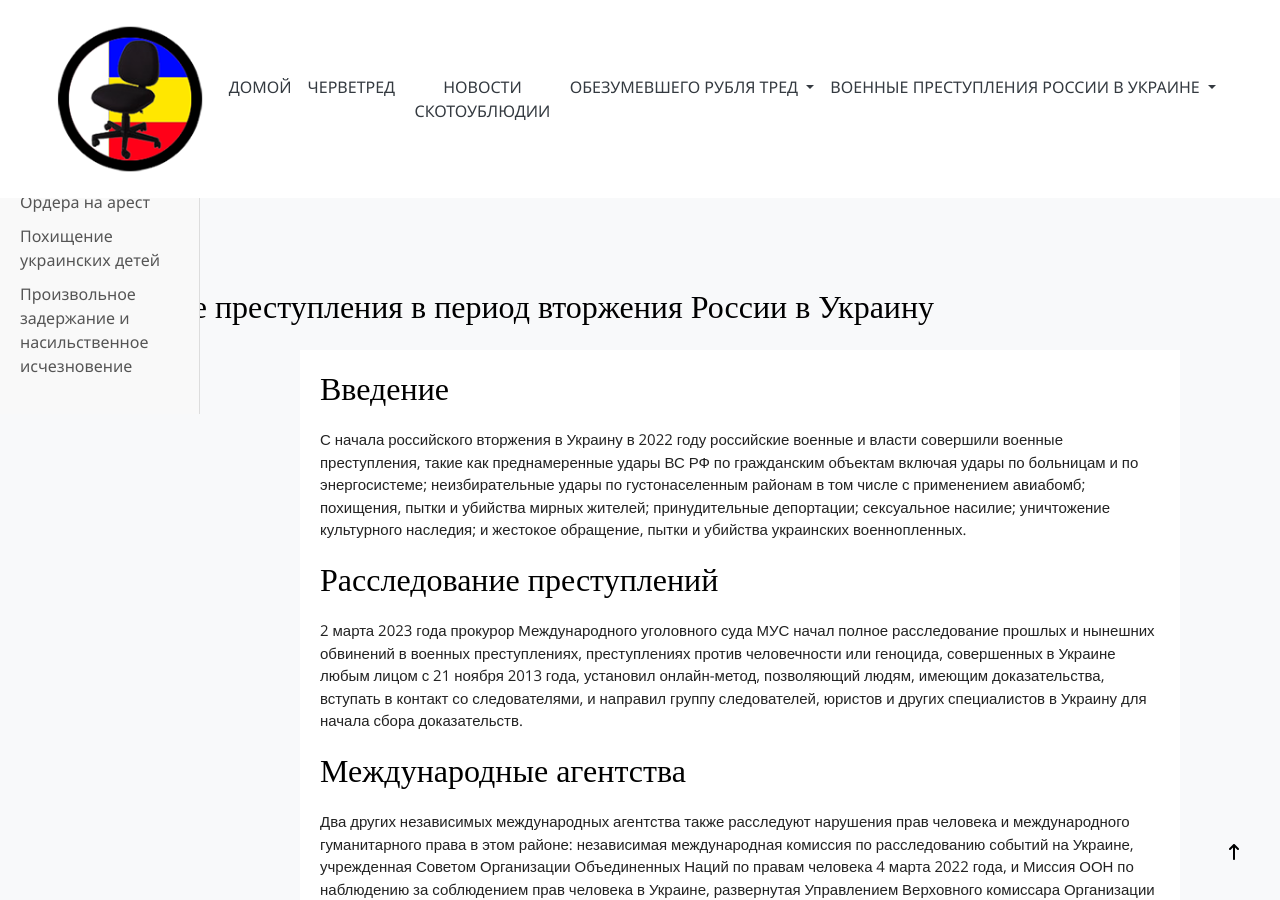
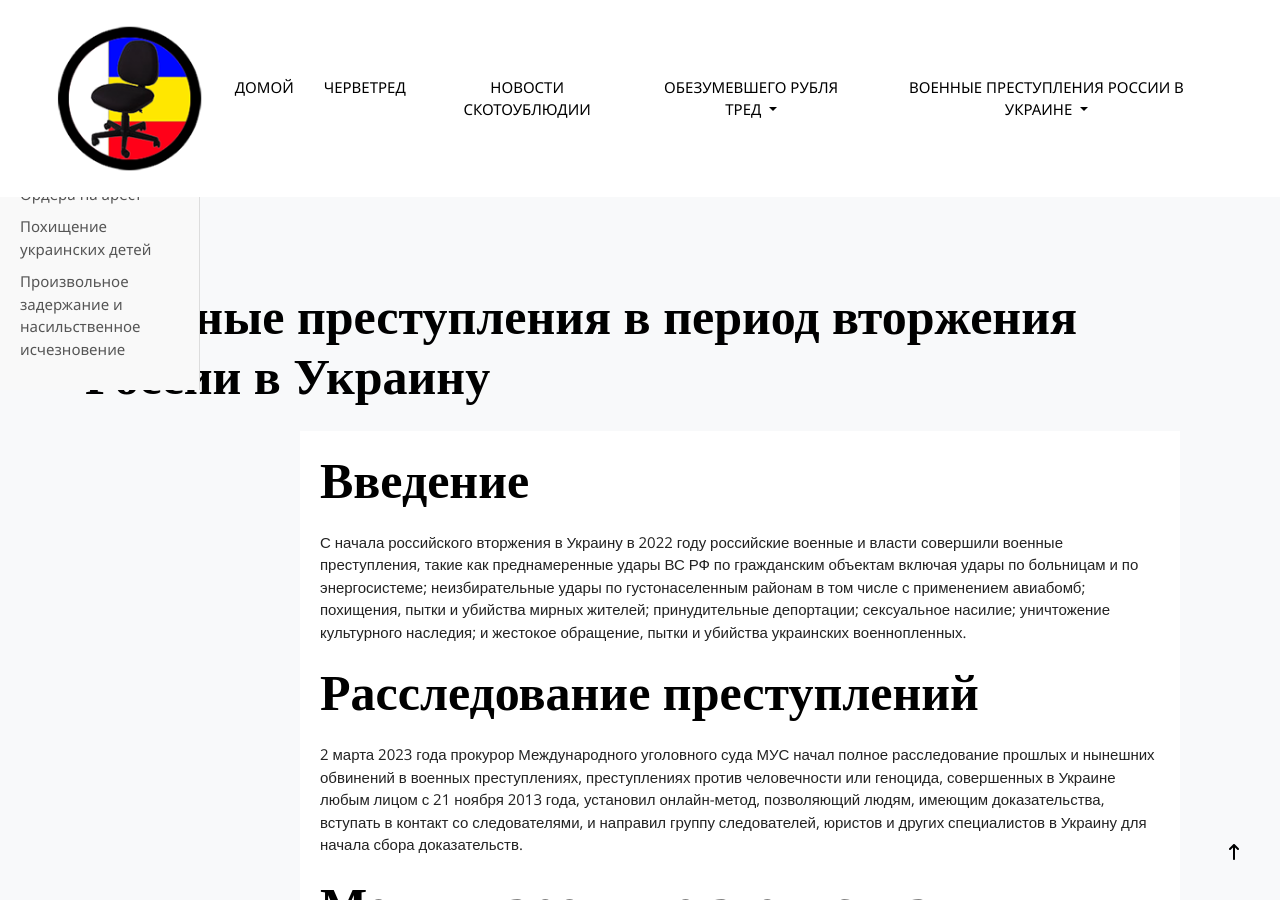
Before and after one commit to chervetred/chervetred.github.io, a Jekyll site: the page built from _pages/test.html, in a window 1280 px wide and 900 px high. Built offline with Jekyll 4.4.1, drawn with Linux system fonts in a browser that asks for light colours; some web fonts are replaced; a script that is not in the unit is left out; comment, search, counter and statistics services are not loaded.

Commit message:
Update test.html

```diff
--- a/_pages/test.html
+++ b/_pages/test.html
@@ -7,10 +7,10 @@
 ---
 <html lang="ru">
 <head>
+<head>
 <meta charset="UTF-8">
 <meta name="viewport" content="width=device-width, initial-scale=1.0">
-<title>Fixed Sidebar</title>
-<link href="https://stackpath.bootstrapcdn.com/bootstrap/4.5.2/css/bootstrap.min.css" rel="stylesheet">
+<title>Военные преступления в период вторжения России в Украину</title>
 <style>
 body {
     margin: 0;
@@ -77,7 +77,6 @@
             </ul>
         </div>
     </div>
-
 <div class="content">
     <!-- Контент -->
     <h2 id="category1" class="category-heading">Введение</h2>
```
